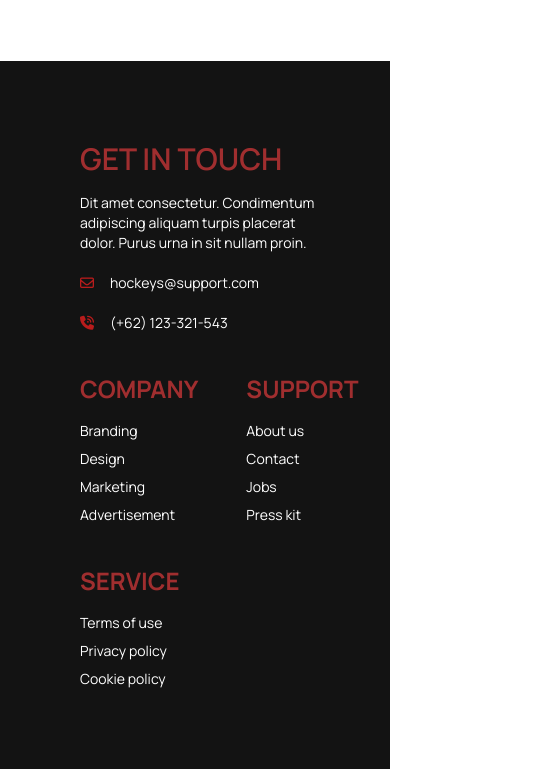
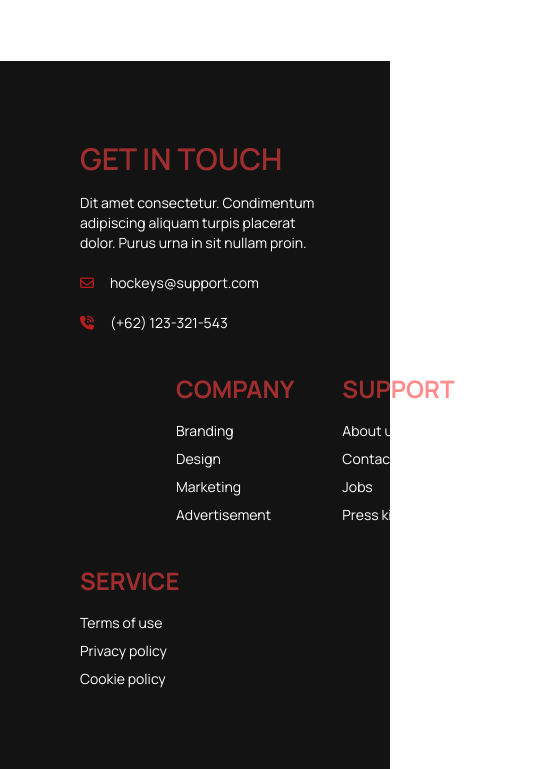
Before and after one commit to HASIB523/Assignment03, a plain HTML site: page index.html in a window 390 px wide. Shown: the part 10914-11683 px from the top of the page, 550 px wide, since content can reach past the window. Drawn offline with nearby package versions, Linux system fonts and the light colour scheme.

Commit message:
edit last time

```diff
--- a/index.html
+++ b/index.html
@@ -474,15 +474,15 @@
         <a class="link link-hover"><i class="fa-solid fa-phone-volume mr-4 text-red-700"></i>(+62) 123-321-543</a>
 
       </nav>
-      <div class="flex gap-12 lg:gap-32">
-        <nav class="grid grid-rows-1 gap-2">
+      <div class="flex gap-12 lg:gap-x-56">
+        <nav class="grid grid-rows-1 gap-2 ml-24">
           <header class="footer-title text-[#FF4042] text-2xl">Company</header>
           <a class="link link-hover">Branding</a>
           <a class="link link-hover">Design</a>
           <a class="link link-hover">Marketing</a>
           <a class="link link-hover">Advertisement</a>
         </nav>
-        <nav class="grid grid-rows-1 gap-2">
+        <nav class="grid grid-rows-1 gap-2 mr-24">
           <header class="footer-title  text-[#FF4042] text-2xl">Support</header>
           <a class="link link-hover">About us</a>
           <a class="link link-hover">Contact</a>
```
